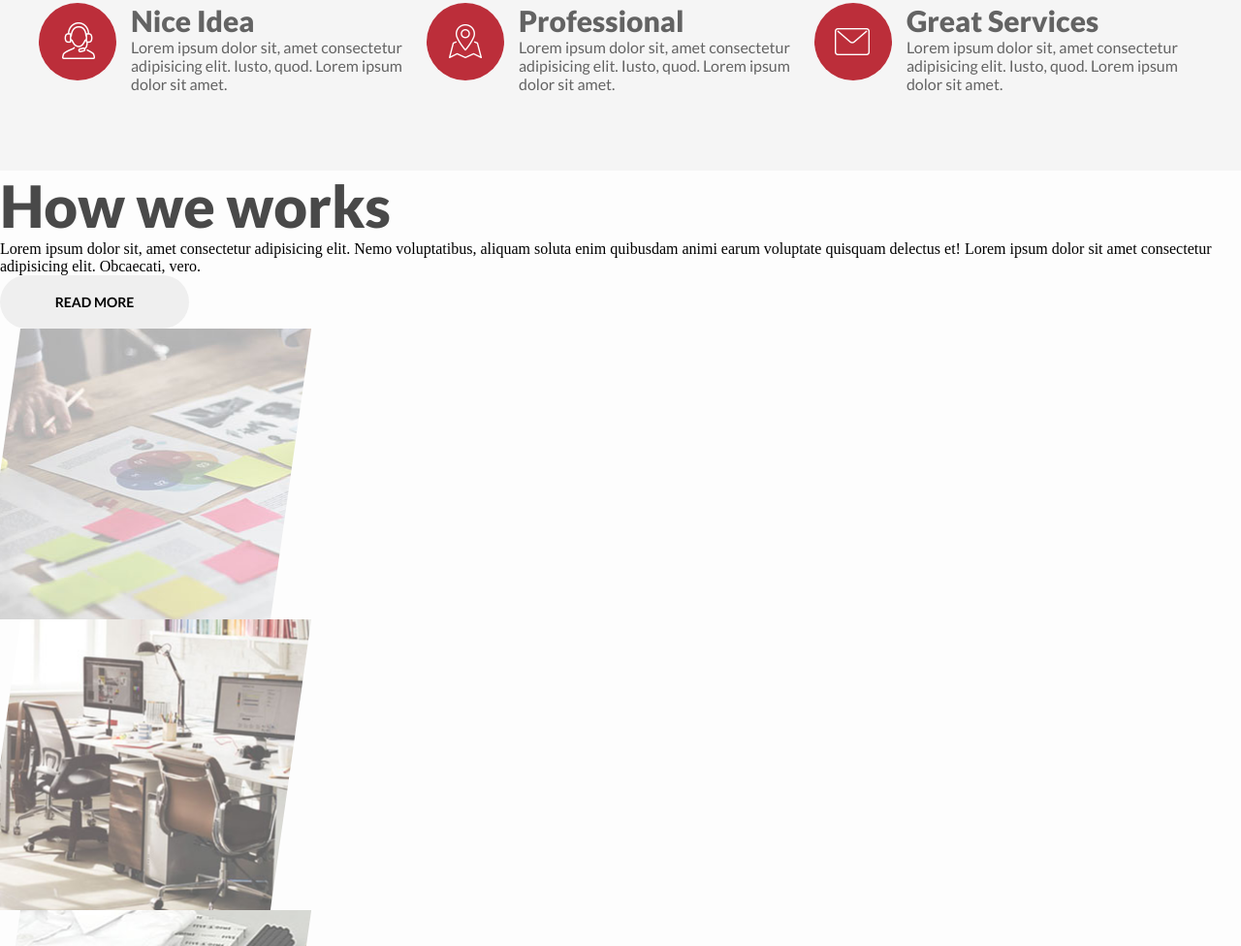
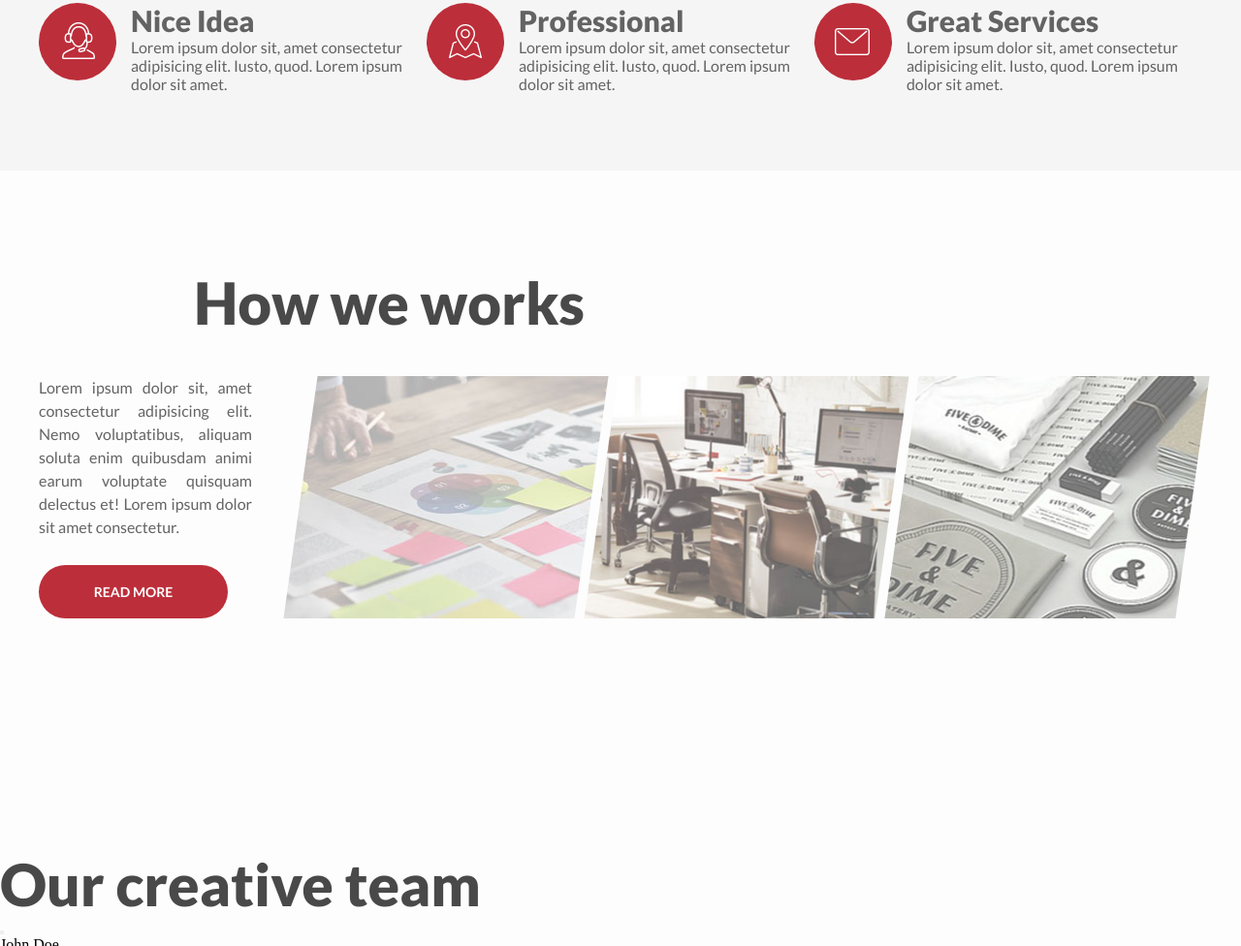
Before and after one commit to JCiechanowski93/Agency-landing-page, a website: page index.html in a window 1280 px wide. Shown: the part 1732-2708 px from the top of the page at 97% size. Drawn offline with nearby package versions, Linux system fonts and the light colour scheme.

Commit message:
Agency workflow

```diff
--- a/index.html
+++ b/index.html
@@ -138,16 +138,19 @@
         <h2 class="agency-workflow__title section__title">
             How we works
         </h2>
-        <div class="agency-workflow__content">
-            <p class="agency-workflow__description">Lorem ipsum dolor sit, amet consectetur adipisicing elit. Nemo
+        <div class="agency-workflow__content container">
+            <div class="agency-workflow__description">
+                <p>Lorem ipsum dolor sit, amet consectetur adipisicing elit. Nemo
                     voluptatibus, aliquam soluta enim quibusdam animi earum voluptate quisquam delectus et! Lorem ipsum
-                dolor sit amet consectetur adipisicing elit. Obcaecati, vero.</p>
+                    dolor sit amet consectetur.</p>
                 <button class="button agency-workflow__button">Read More</button>
             </div>
+
             <div class="agency-workflow__images">
                 <div class="agency-workflow__image"><img src="./images/idea-tiny.jpg" alt="workspace"></div>
                 <div class="agency-workflow__image"><img src="./images/design-tiny.jpg" alt="computers"></div>
                 <div class="agency-workflow__image"><img src="./images/output-tiny.jpg" alt="office_stuff"></div>
+            </div>
         </div>
     </section>
 
--- a/scss/main.scss
+++ b/scss/main.scss
@@ -42,32 +42,61 @@
 
 
 .agency-workflow {
-
+    height: 600px;
 }
 .agency-workflow__title {
-
+    margin: 100px 0 40px 200px;
 }
 
 .agency-workflow__content {
+    display: flex;
+    justify-content: space-between;
+    }
+
+.agency-workflow__description {
+    font-family: $font-lato;
+
+
+    display: flex;
+    flex-direction: column;
+    justify-content: space-between;
+
+    p {
+        color: $grey-color-second;
+        text-align: justify;
+        line-height: 1.5em;
+    }
 
 }
 
 .agency-workflow__button {
-
+    background-color: $main-color;
+    color: #fff;
+    &:hover {
+      background-color: $grey-color-second;
+      color: $black-color;
+      box-shadow: inset 0 0 0 3px $black-color;
+      transition: all 1s ease;
+      }
     }
 
 .agency-workflow__images {
-
+    display: flex;
+    justify-content: space-between;
+    margin-left: 50px;
 }
 
 .agency-workflow__image {
-    height: 300px;
+    height: 250px;
     width: 300px;
     position: relative;
     overflow: hidden;
     transform: skew(-8deg);
     -webkit-transform: skew(-8deg);
     -moz-transform: skew(-8deg);
+    margin-right: 10px;
+
+
 
     img {
      position: absolute;
@@ -75,6 +104,6 @@
      transform: skew(8deg) translateY(-50%);
      -webkit-transform: skew(8deg) translateY(-50%);
      -moz-transform: skew(8deg) translateY(-50%);
-
+     display: block;
     }
 }
```
Also changed, not shown: css/main.css, 1 other file. Lines whose indentation alone changed are shown as unchanged.
